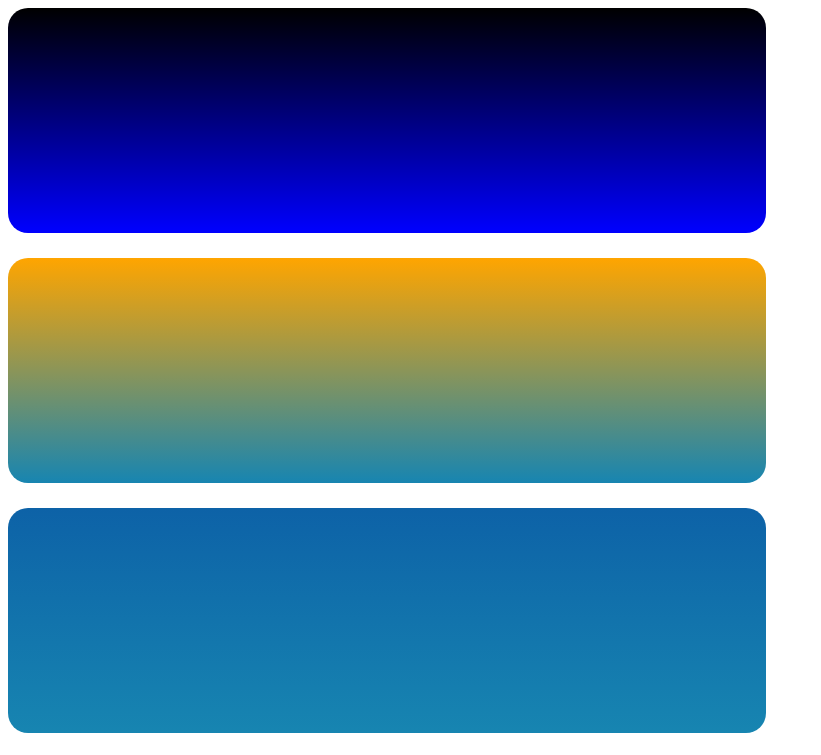
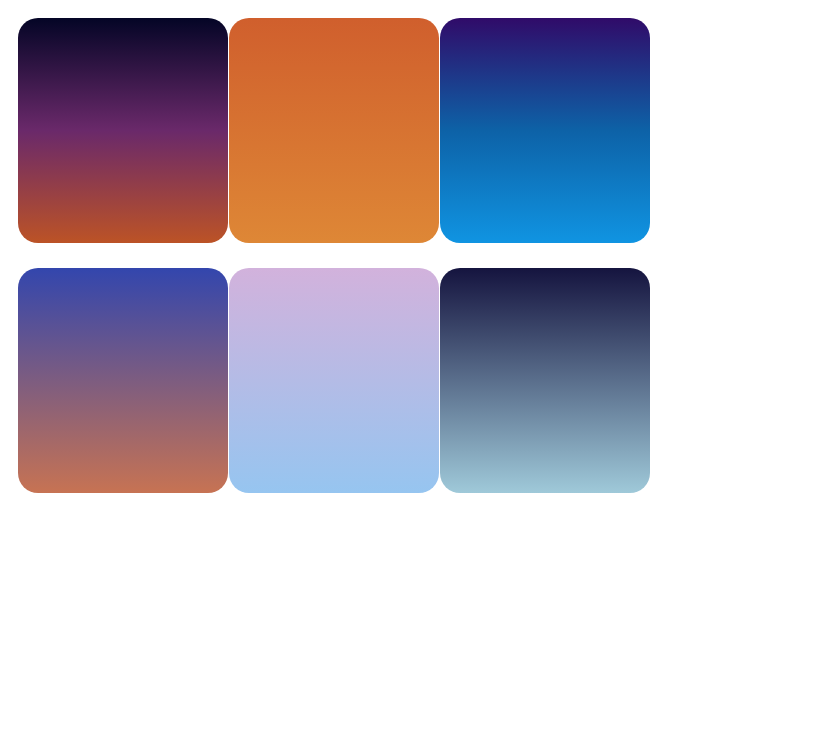
Before and after one commit to jordonist23/sketchbook, a plain HTML site: page Backgrounds/background-colors.html in a window 1280 px wide. Shown: the top 755 px of the page, without its empty margins (0-821 px from the left). Drawn offline with Linux system fonts and the light colour scheme.

Commit message:
smoothercolorswithsizechange

```diff
--- a/Backgrounds/styles.css
+++ b/Backgrounds/styles.css
@@ -1,58 +1,58 @@
 .container-1 {
-width: 100%;
-height: 1500px;
+width: 50%;
+height: 500px;
 display: grid;
-grid-template-columns: auto ;
+grid-template-columns: auto auto auto;
 column-gap: 1px;
 }
 
 
 
 .background-1 {
-width:60%;
+width: 100%;
 height: 90%;
 border-radius: 20px;
-background-image: linear-gradient(black, blue);
-/* margin: 10px; */
+background-image: linear-gradient(rgb(4, 5, 38), rgb(106, 41, 106), rgb(188, 83, 38));
+margin: 10px;
 
 }
 
 .background-2 {
-    width:60%;
+    width: 100%;
     height: 90%;
     border-radius: 20px;
-    background-image: linear-gradient(orange, rgb(23, 133, 177));
+    background-image: linear-gradient(rgb(208,95,45),rgb(222,135,54));
 
-    /* margin: 10px; */
+    margin: 10px;
 }
 
 .background-3 {
-    width:60%;
+    width: 100%;
     height: 90%;
     border-radius: 20px;
-    background-image: linear-gradient(rgb(13, 98, 167), rgb(23, 133, 177));
-    /* margin: 10px; */
+    background-image: linear-gradient(rgb(48,11,105),rgb(13, 98, 167), rgb(16,148,226));
+    margin: 10px;
 }
 
 .background-4 {
-    width:60%;
+    width: 100%;
     height: 90%;
     border-radius: 20px;
-    background-image: linear-gradient( rgb(28, 122, 160), rgba(202, 90, 14, 0.849));
-    /* margin: 10px; */
+    background-image: linear-gradient( rgb(51,70,173),rgb(199,115,83));
+    margin: 10px;
 }
 
 .background-5 {
-    width:60%;
+    width: 100%;
     height: 90%;
     border-radius: 20px;
-    background-image: linear-gradient( rgb(159, 201, 217), rgba(28, 28, 63, 0.105));
-    /* margin: 10px; */
+    background-image: linear-gradient( rgb(210,178,220), rgb(150,197,240));
+    margin: 10px;
 }
 .background-6 {
-    width:60%;
+    width: 100%;
     height: 90%;
     border-radius: 20px;
-    background-image: linear-gradient(rgba(18, 17, 50), rgb(159, 201, 217) );
-    /* margin: 10px; */
+    background-image: linear-gradient(rgb(21, 20, 63), rgb(159, 201, 217) );
+    margin: 10px;
 }
```
